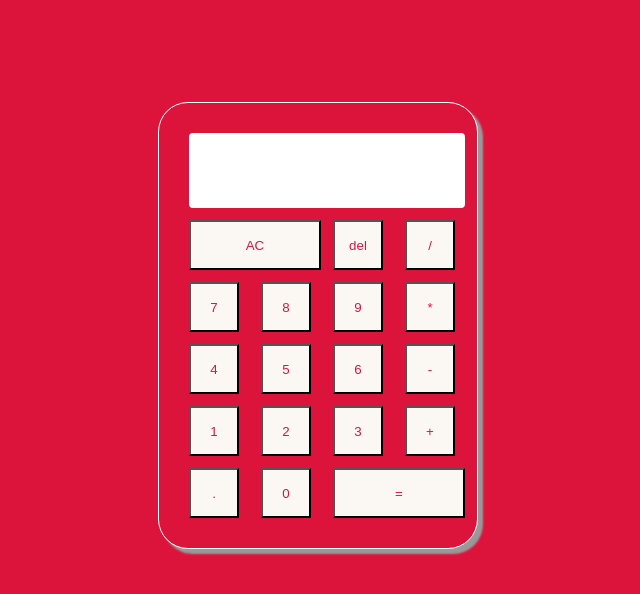
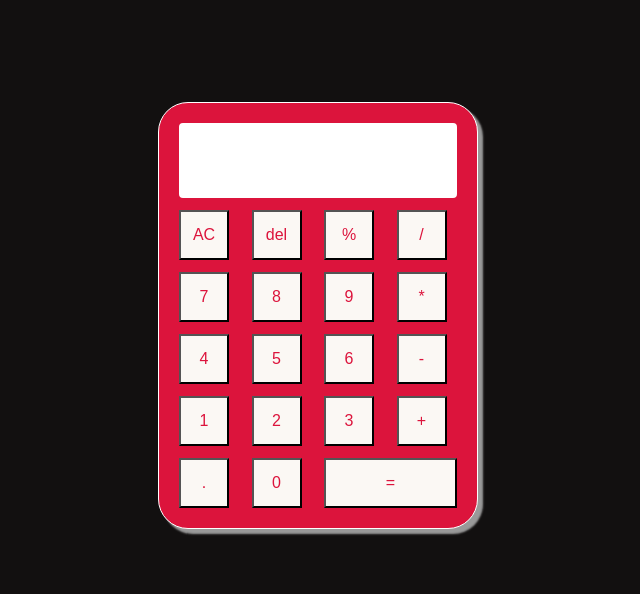
Before and after one commit to zoefaithdaniels/calculator, a plain HTML site: page index.html in a window 1280 px wide. Shown: the whole page, without its empty margins (322-962 px from the left). Drawn offline with Linux system fonts and the light colour scheme.

Commit message:
Brogan was here

```diff
--- a/index.html
+++ b/index.html
@@ -13,8 +13,9 @@
           <div class="anything">
             <input type="text" id="output">
 
-            <button onclick="clr()" id="btnAC">AC</button>
+            <button id="AC" onclick="clr()" id="btnAC">AC</button>
             <button onclick="del(del)">del</button>
+            <button onclick="calculate('%')">%</button>
             <button onclick="calculate('/')">/</button>
 
             <button onclick="calculate(7)">7</button>
--- a/style.css
+++ b/style.css
@@ -6,18 +6,23 @@ body,main{
     height: 100%;
     overflow: hidden;
 
-}
-main{
-    background-color: crimson;
-   height: 100vh
-}
- button{
+   }
+   main{
+      background-color: rgb(18, 16, 16);
+      height: 100vh
+   }
+   button{
+    font-size: 1rem;
     width: 50px;
     height: 50px;
     text-align: center;
     margin-right: 10px;
     background-color: rgb(251, 248, 244);
     color: crimson;
+ }
+ button:hover {
+   background-color: rgb(12, 4, 4);
+   color: white;
  }
 
  /* button:last-child{
@@ -41,7 +46,7 @@ main{
     outline: none;
  }
  .container{
-    margin:0 auto;
+    margin: 0 auto;
     margin-top: 0px;
     max-width: 320px;
     border: 1px solid white;
@@ -51,13 +56,12 @@ main{
     padding: 10px;
     background-color: crimson;
     margin-top: 8%;
-
  }
  .anything{
     display: grid;
     /* grid-template-columns:repeat(4, 1fr); */
     /* grid-template-rows: repeat(3, 2fr); */
-    padding: 20px;
+    padding: 10px;
     grid-gap: 12px;
 
  }
```
